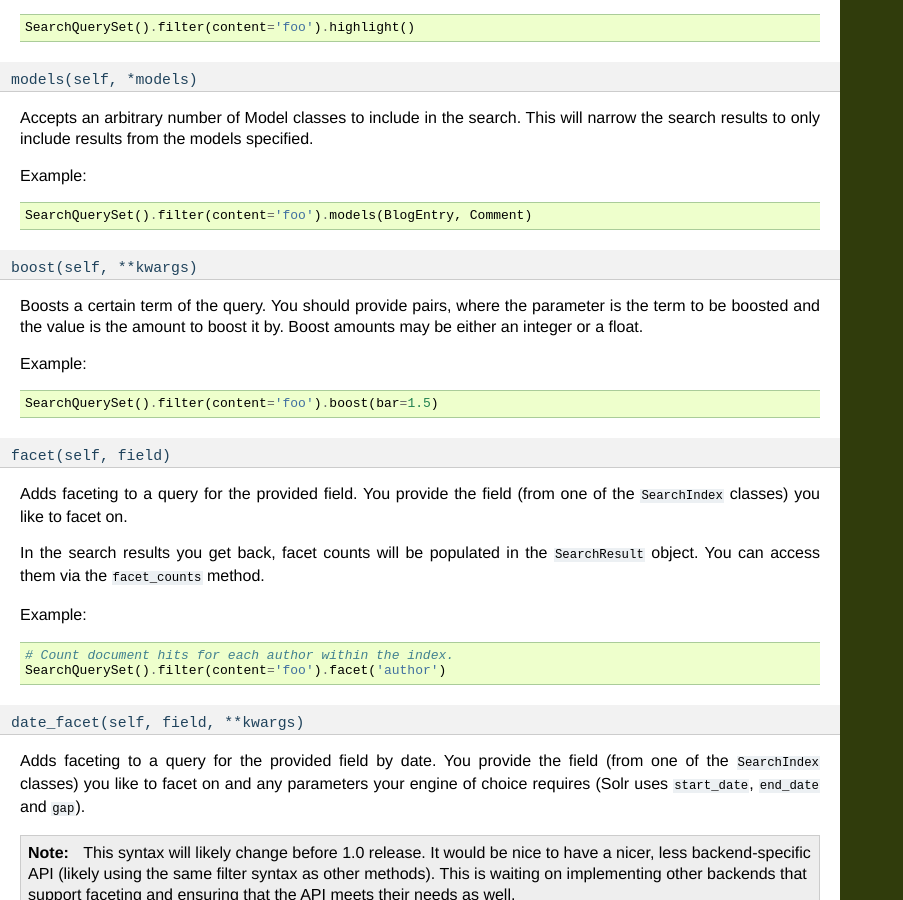
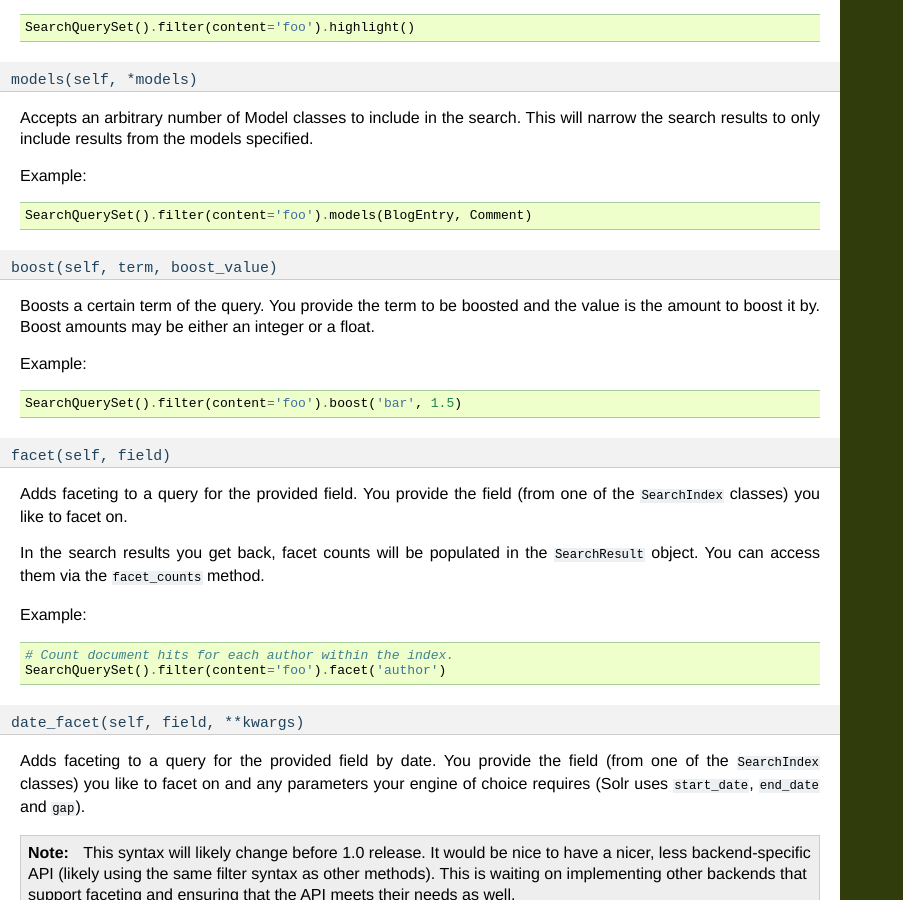
Before and after one commit to django-haystack/django-haystack, a Sphinx documentation site: the page built from docs/searchqueryset_api.rst, in a window 1280 px wide and 900 px high, scrolled down 2662 px. Shown: the whole window, without its empty margins (0-903 px from the left). Built offline with Sphinx 7.4.7, drawn with Linux system fonts in a browser that asks for light colours; some of the changed text lies outside the part shown.

Commit message:
BACKWARD INCOMPATIBLE - The 'boost' method no longer takes kwargs. This makes boost a little more useful by allowing advanced terms.
To migrate code, convert multiple kwargs into separate 'boost' calls, quote what was the key and change the '=' to a ','.

```diff
--- a/docs/searchquery_api.rst
+++ b/docs/searchquery_api.rst
@@ -129,10 +129,10 @@ Restricts the query by altering either the start, end or both offsets.
 
 Clears any existing limits.
 
-``add_boost(self, field, boost_value)``
+``add_boost(self, term, boost_value)``
 ~~~~~~~~~~~~~~~~~~~~~~~~~~~~~~~~~~~~~~~
 
-Adds a boosted field and the amount to boost it to the query.
+Adds a boosted term and the amount to boost it to the query.
 
 ``raw_search(self, query_string, **kwargs)``
 ~~~~~~~~~~~~~~~~~~~~~~~~~~~~~~~~~~~~~~~~~~~~
--- a/docs/searchqueryset_api.rst
+++ b/docs/searchqueryset_api.rst
@@ -169,16 +169,16 @@ Example::
 
     SearchQuerySet().filter(content='foo').models(BlogEntry, Comment)
 
-``boost(self, **kwargs)``
-~~~~~~~~~~~~~~~~~~~~~~~~~
+``boost(self, term, boost_value)``
+~~~~~~~~~~~~~~~~~~~~~~~~~~~~~~~~~~
 
-Boosts a certain term of the query. You should provide pairs, where the
-parameter is the term to be boosted and the value is the amount to boost it by.
-Boost amounts may be either an integer or a float.
+Boosts a certain term of the query. You provide the term to be boosted and the
+value is the amount to boost it by. Boost amounts may be either an integer or a
+float.
 
 Example::
 
-    SearchQuerySet().filter(content='foo').boost(bar=1.5)
+    SearchQuerySet().filter(content='foo').boost('bar', 1.5)
 
 ``facet(self, field)``
 ~~~~~~~~~~~~~~~~~~~~~~
```
Also changed, not shown: 3 other files.
